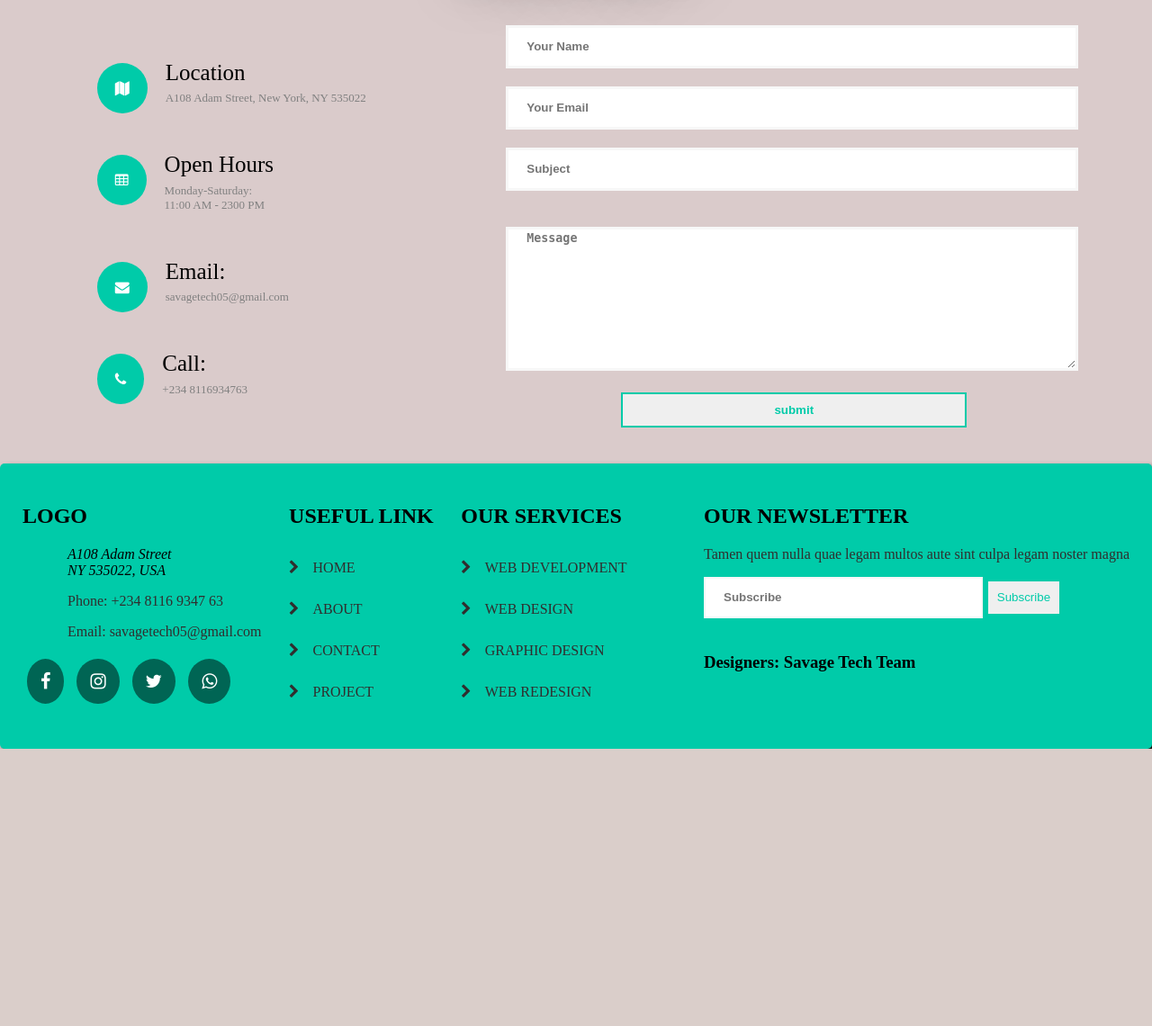
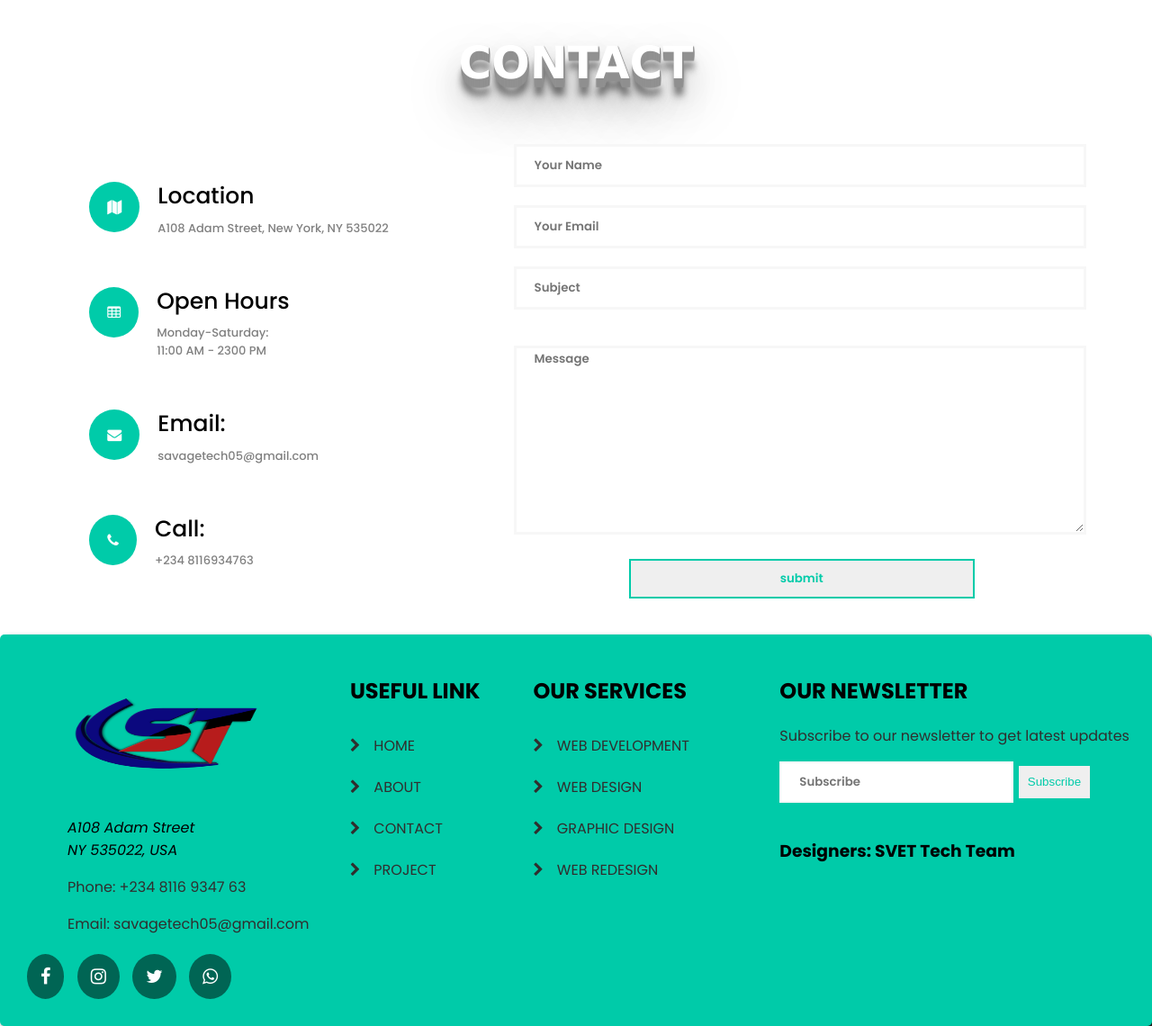
Before and after one commit to Savage-tech555/Company-potfolio, a PHP site: page / in a window 1280 px wide. Shown: the part 2207-3347 px from the top of the page at 90% size. Before the commit the page ends 3039 px from the top, so only its background shows below. Run offline with PHP 8.4, Linux system fonts and the light colour scheme.

Commit message:
project update
changed font, added picture and added links

```diff
--- a/css/style.css
+++ b/css/style.css
@@ -1,8 +1,9 @@
+@import url('https://fonts.googleapis.com/css2?family=Poppins:ital,wght@0,100;0,200;0,400;0,500;0,600;0,700;0,900;1,100;1,200;1,300;1,400;1,500;1,600;1,700;1,800;1,900&display=swap');
 body, html
 {
     margin: 0;
-    font-family: 'Bahnschrift Condensed';
-    background: rgb(218, 203, 203);
+    font-family: "poppins";
+    background: rgb(255, 255, 255);
     color: gray;
     background-position: center;
     background-size: cover;
@@ -254,6 +255,7 @@ form
 {
     padding: 20px;
     width: 50%;
+
 }
 
 input
@@ -265,6 +267,7 @@ input
     padding-left: 20px;
     border: 3px solid #f7f7f7;
     font-weight: 600;
+    font-family: 'poppins';
 }
 
 textarea
@@ -275,6 +278,7 @@ textarea
     outline-color: #f7f7f7;
     border: 3px solid #f7f7f7;
     font-weight: 600;
+    font-family: 'poppins';
 }
 
 form button
@@ -288,6 +292,7 @@ form button
     transition: 2s ease;
     font-weight: 600;
     cursor: pointer;
+    font-family: 'poppins';
 }
 
 form button:hover
--- a/index.html
+++ b/index.html
@@ -69,11 +69,12 @@
 
           <div class="members">
              <div class="photo">
-                 <img src="img/IMG-20190826-WA0048.jpg" alt="">
+                 <img src="img/bethan-helen.jpg" alt="">
              </div>
              <div class="details">
-                 <h3>Bethen Helen</h3>
-                 <p>Web Designer</p>
+                 <h3>Elizabeth Olusipe</h3>
+                 <p>Web/Graphics Designer
+                 </p>
                  <div class="members-link">
                     <a href=""><i class="fa fa-facebook"></i></a>
                     <a href=""><i class="fa fa-instagram"></i></a>
@@ -110,7 +111,7 @@
     <div class="page">
        <div class="company">
            <h2>ABOUT OUR <br>TECHNOLOGY <br> COMPANY</h2>
-           <p>We have been in business for quite some time and we pride ourselves in providing the best services to our clients in the least time possible.
+           <p>Welcome to SVET TECH. We have been in business for quite some time and we pride ourselves in providing the best services to our clients in the least time possible.
            </p>
            <a href="">VIEW OUR WORK</a>
        </div>
@@ -241,7 +242,7 @@
 
     <footer>
         <div class="footer-about">
-        <h2 class="logo">LOGO</h2>
+            <div class="logo"><img src="img/logo.png" alt="logo" width="10" height="170"></div>
         <address>A108 Adam Street <br> NY 535022, USA</address>
         <p>Phone: +234 8116 9347 63</p>
         <p>Email: savagetech05@gmail.com</p>
@@ -256,9 +257,9 @@
     <div class="useful-link">
         <h2>USEFUL LINK</h2>
         <ul>
-            <li><i class="fa fa-chevron-right"></i><a href="">HOME</a></li>
-            <li><i class="fa fa-chevron-right"></i><a href="">ABOUT</a></li>
-            <li><i class="fa fa-chevron-right"></i><a href="">CONTACT</a></li>
+            <li><i class="fa fa-chevron-right"></i><a href="#home">HOME</a></li>
+            <li><i class="fa fa-chevron-right"></i><a href="#about">ABOUT</a></li>
+            <li><i class="fa fa-chevron-right"></i><a href="#contact">CONTACT</a></li>
             <li><i class="fa fa-chevron-right"></i><a href="">PROJECT</a></li>
         </ul>
     </div>
@@ -276,15 +277,14 @@
     <div class="news-letter">
         <h2>OUR NEWSLETTER</h2>
         <p>
-            Tamen quem nulla quae legam multos aute sint culpa
-            legam noster magna
+            Subscribe to our newsletter to get latest updates
         </p>
 
         <div class="subs">
             <input type="text" name="" id="" placeholder="Subscribe">
             <button>Subscribe</button>
         </div>
-        <h3>Designers: <span>Savage Tech Team</span></h3>
+        <h3>Designers: <span>SVET Tech Team</span></h3>
     </div>
     </footer>
 
```
Also changed, not shown: img/bethan-helen.jpg (added).
